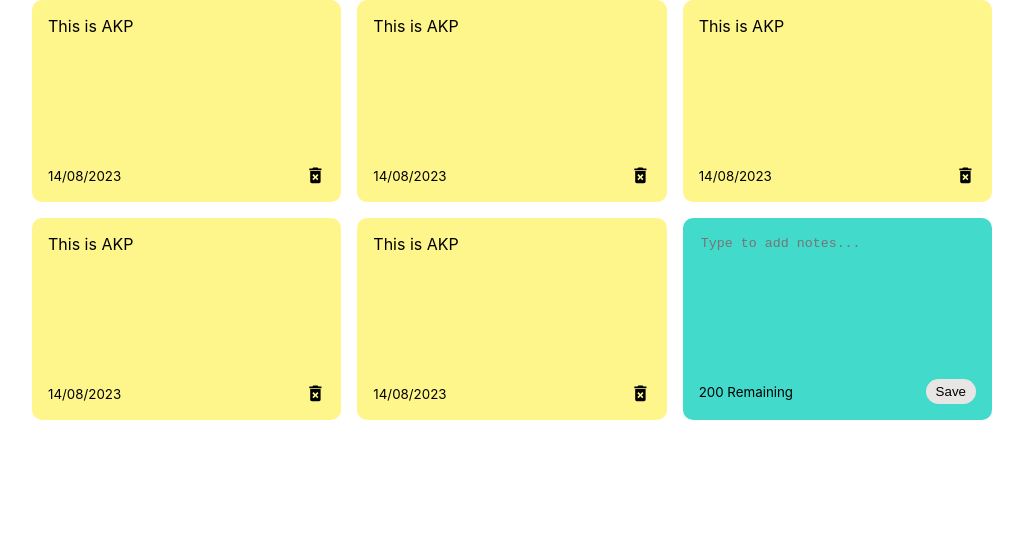
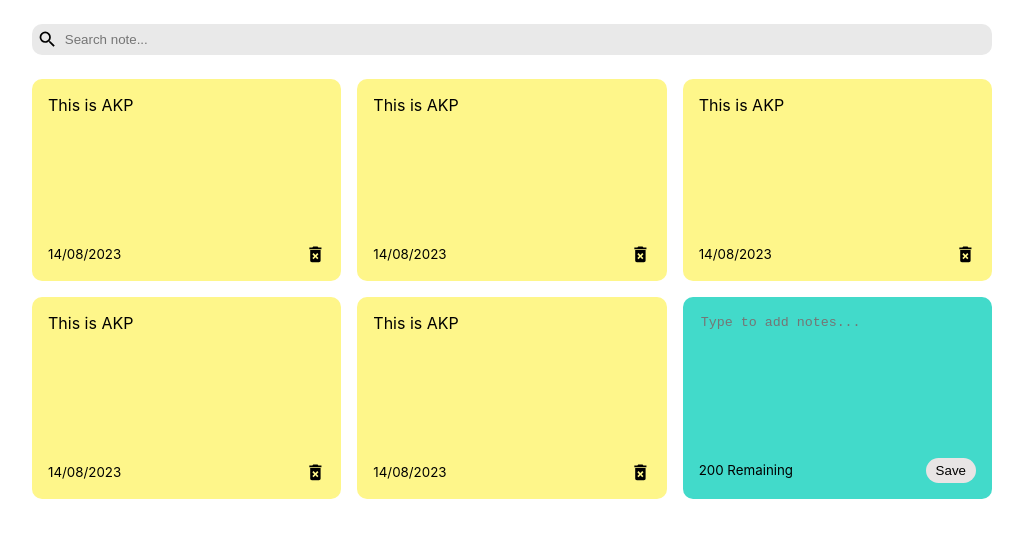
Before and after one commit to agkyawpai/note-app, a React (Create React App) app: page / in a window 1280 px wide. Shown: the top 538 px of the page, without its empty margins (128-1151 px from the left). Built offline with nearby package versions, Linux system fonts and the light colour scheme.

Commit message:
add search bar and note search function

```diff
--- a/src/App.js
+++ b/src/App.js
@@ -1,6 +1,7 @@
 import { useState } from "react";
 import { nanoid } from "nanoid";
 import NoteList from "./components/NoteList";
+import Search from "./components/Search";
 
 function App() {
   const [notes, setNotes] = useState([
@@ -30,6 +31,7 @@ function App() {
       date: "14/08/2023",
     }
   ]);
+  const [searchNote, setSearchNote] = useState("");
   const today = new Date();
   const month = today.getMonth() + 1;
   const year = today.getFullYear();
@@ -54,7 +56,8 @@ function App() {
   }
   return (
     <div className="container">
-      <NoteList note={notes} handleAddNote={addNote} handleDeleteNote={deleteNote} />
+      <Search handleSearchNote={setSearchNote} />
+      <NoteList notes={notes.filter((note)=>note.text.toLowerCase().includes(searchNote))} handleAddNote={addNote} handleDeleteNote={deleteNote} />
     </div>
   );
 }
--- a/src/components/NoteList.js
+++ b/src/components/NoteList.js
@@ -3,11 +3,11 @@ import Note from "./Note";
 import AddNote from "./AddNote";
 
 function NoteList(props) {
-    const { note, handleAddNote, handleDeleteNote } = props;
+    const { notes, handleAddNote, handleDeleteNote } = props;
     return (
         <>
         <div className="note-list">
-            {note.map((note)=>(
+            {notes.map((note)=>(
                 <Note id={note.id} text={note.text} date={note.date} handleDeleteNote={handleDeleteNote} />
             ))}
             <AddNote handleAddNote={handleAddNote} />
--- /dev/null
+++ b/src/components/Search.js
@@ -0,0 +1,17 @@
+import React from "react";
+import { MdSearch } from 'react-icons/md';
+function Search(props) {
+    const { handleSearchNote } = props;
+    const handleSearch = (e) => {
+        handleSearchNote(e.target.value);
+    }
+    return (
+        <>
+        <div className="search">
+            <MdSearch className="search-icon" size="1.3em" />
+            <input onChange={handleSearch} type="text" placeholder="Search note..." />
+        </div>
+        </>
+    )
+}
+export default Search;
--- a/src/index.css
+++ b/src/index.css
@@ -71,3 +71,25 @@ textarea:focus {
 .delete-icon {
   cursor: pointer;
 }
+
+.search {
+  margin-top: 1.5em;
+  display: flex;
+  align-items: center;
+  background-color: rgb(233, 233, 233);
+  border-radius: 10px;
+  padding: 5px;
+  margin-bottom: 1.5em;
+}
+
+.search input {
+  width: 900px;
+  margin-left: 5px;
+  border: none;
+  background-color: rgb(233, 233, 233);
+
+}
+
+.search input:focus {
+  outline: none;
+}
```
